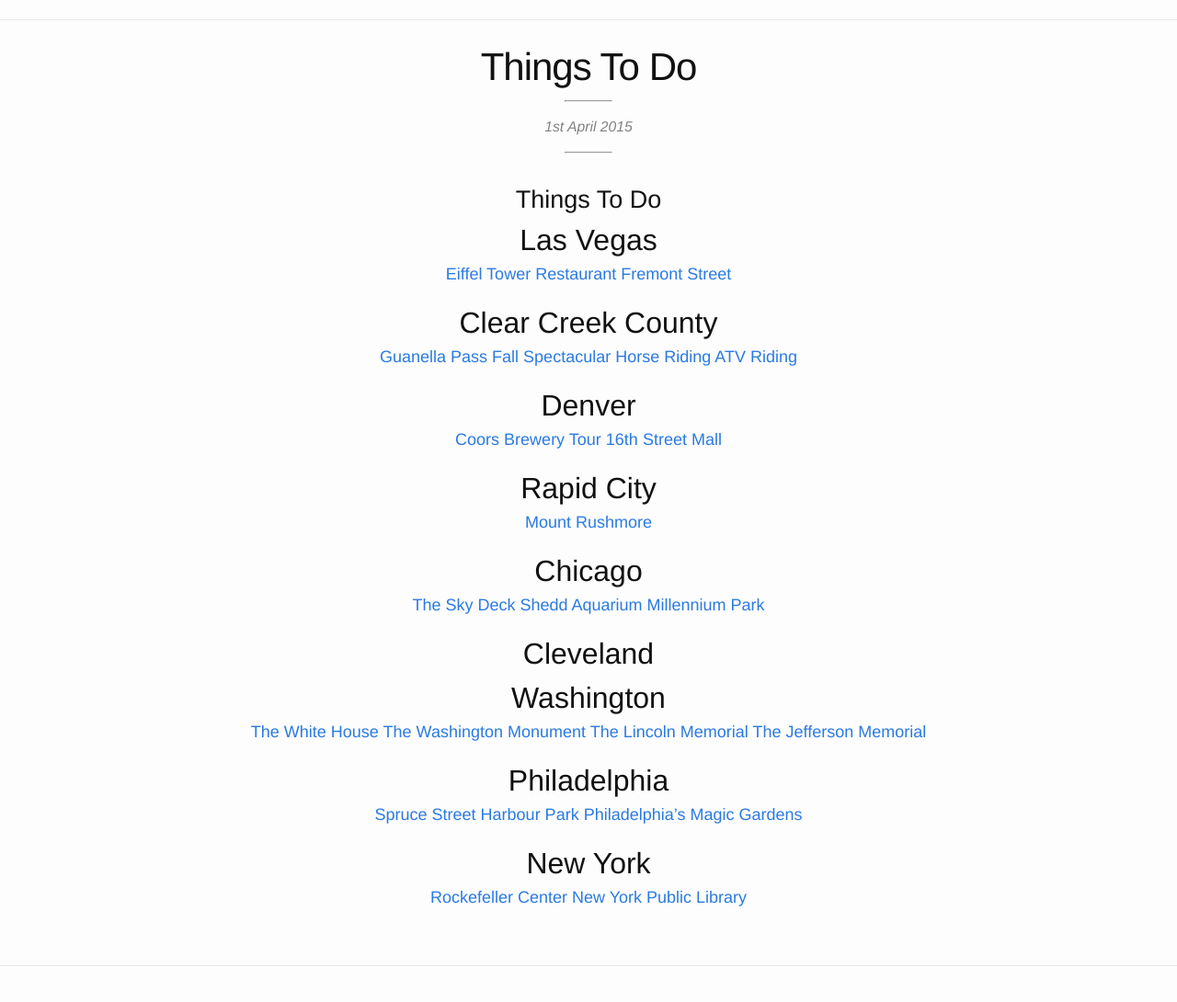
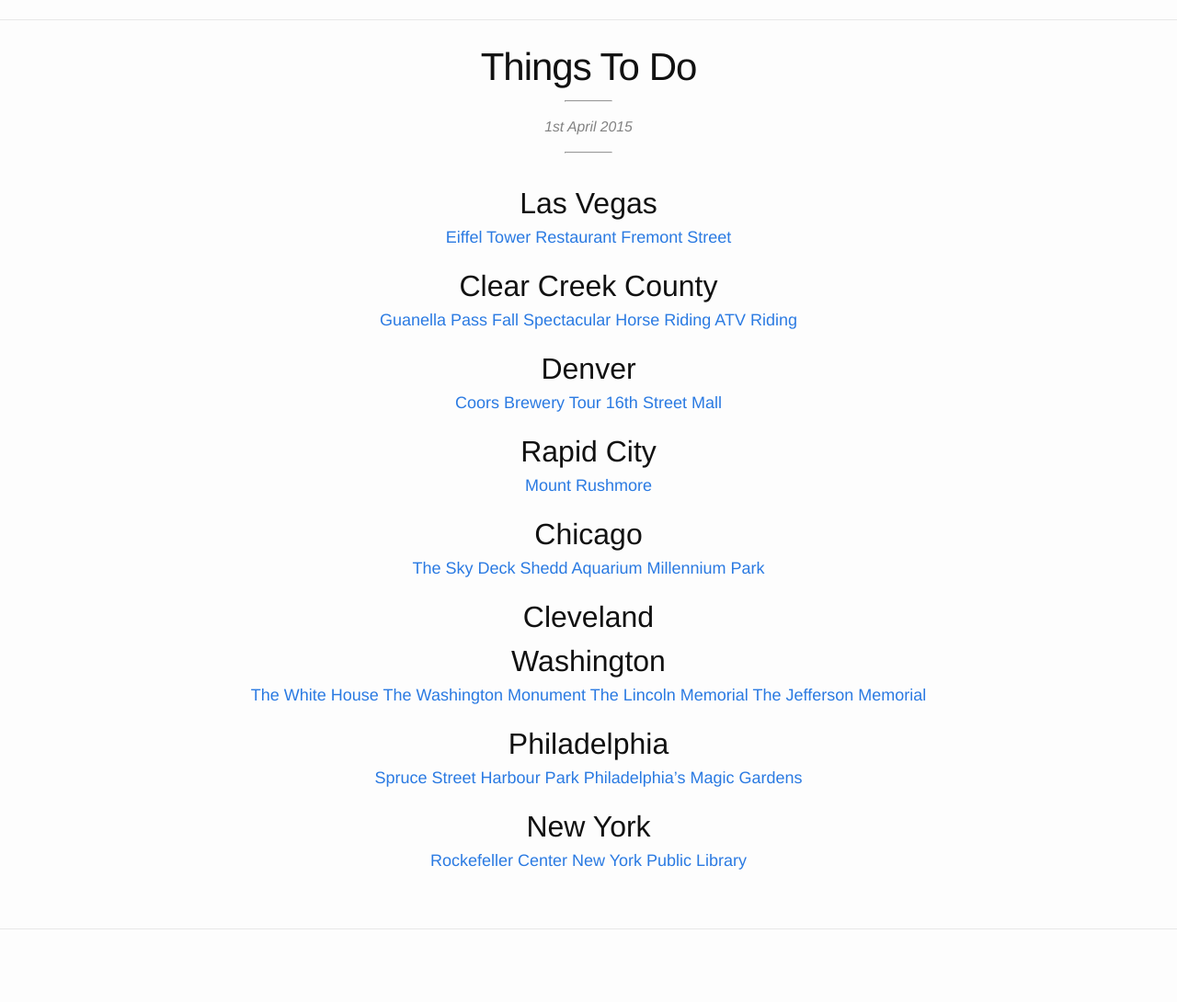
Before and after one commit to Deanmv/deanmv.github.io, a Jekyll site: the page built from _posts/2015-04-01-Things-To-Do.markdown, in a window 1280 px wide, cut to the strip 209-1320 px from the top of the page. Shown: the top 1090 px of the strip at 92% size. Built offline with Jekyll 4.4.1, drawn with Linux system fonts in a browser that asks for light colours; nearby versions of some CDN libraries.

Commit message:
Remove H1 from new post

```diff
--- a/_posts/2015-04-01-Things-To-Do.markdown
+++ b/_posts/2015-04-01-Things-To-Do.markdown
@@ -3,7 +3,6 @@ layout: post
 title:  Things To Do
 date:   2015-04-01 09:00:00
 ---
-# Things To Do
 
 ## Las Vegas
 [Eiffel Tower Restaurant](https://www.caesars.com/paris-las-vegas/restaurants/eiffel-tower-restaurant)
--- a/_sass/_layout.scss
+++ b/_sass/_layout.scss
@@ -228,6 +228,7 @@ hr {
     h1 {
         text-align: center;
         margin-bottom:0px;
+        font-size:40px;
     }
     h2 {
         font-size: 32px;
```
Also changed, not shown: 5 other files.
